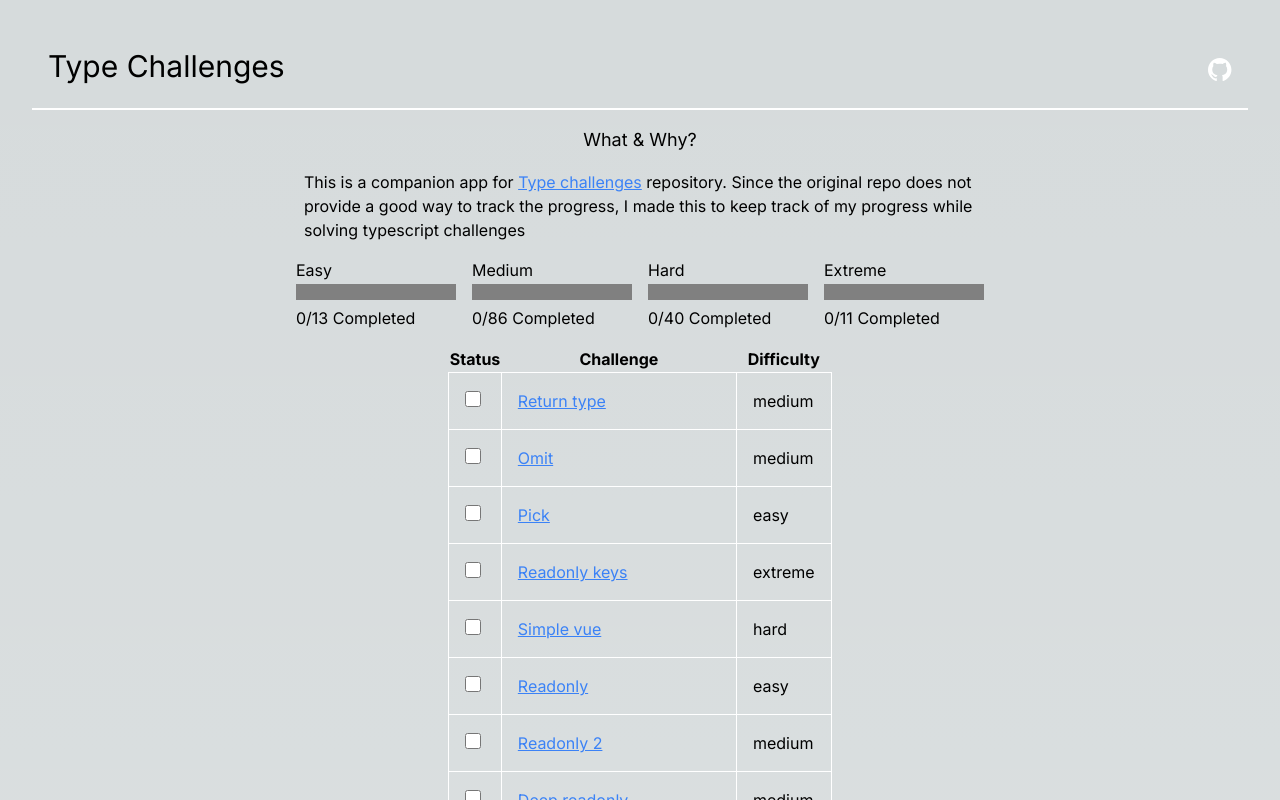
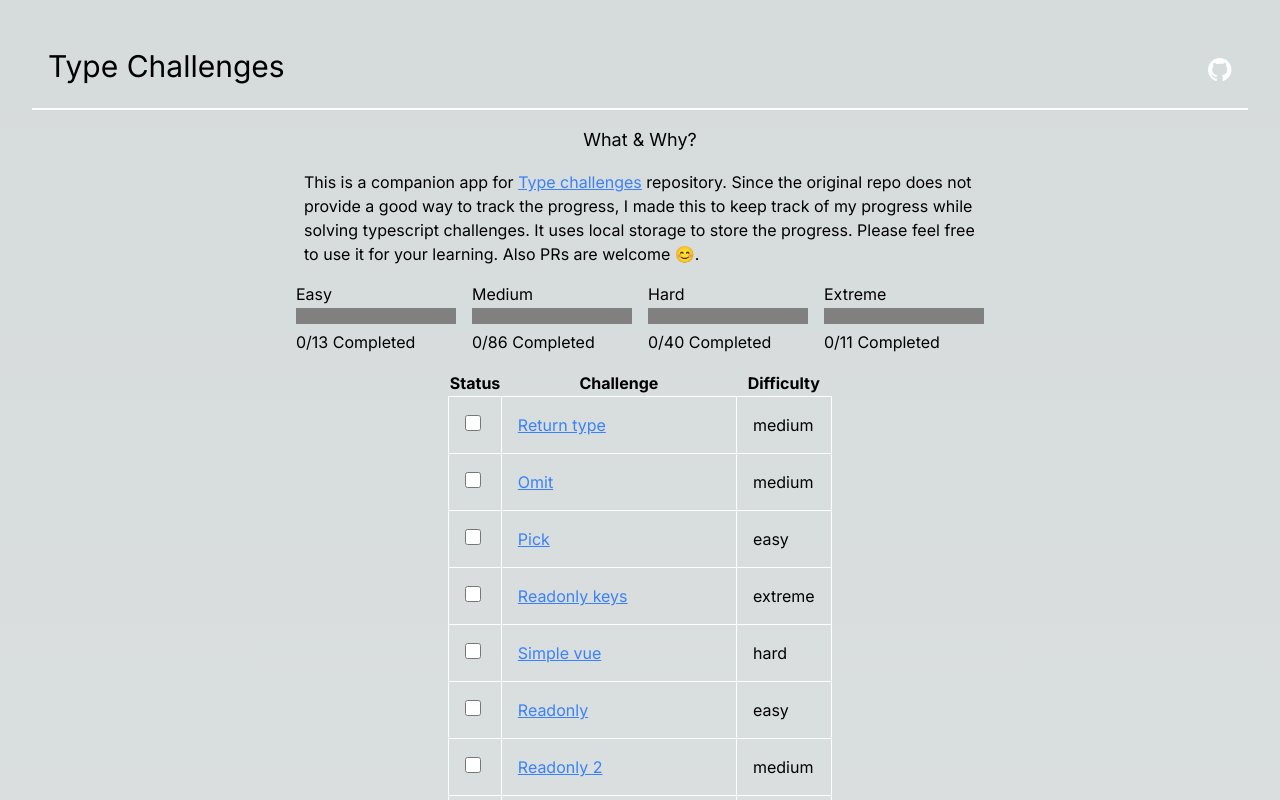
Before and after one commit to bhattrajat/type-challenges, a Next.js app: page / in a window 1280 px wide. Shown: the top 800 px of the page. Built offline with nearby package versions, Linux system fonts and the light colour scheme.

Commit message:
Update intro text

```diff
--- a/src/app/page.tsx
+++ b/src/app/page.tsx
@@ -46,7 +46,8 @@ export default function Home() {
         </a>{" "}
         repository. Since the original repo does not provide a good way to track
         the progress, I made this to keep track of my progress while solving
-        typescript challenges
+        typescript challenges. It uses local storage to store the progress.
+        Please feel free to use it for your learning. Also PRs are welcome 😊.
       </p>
       <UserProgress progress={progress} questions={questions as Question} />
       <QuestionList
```
